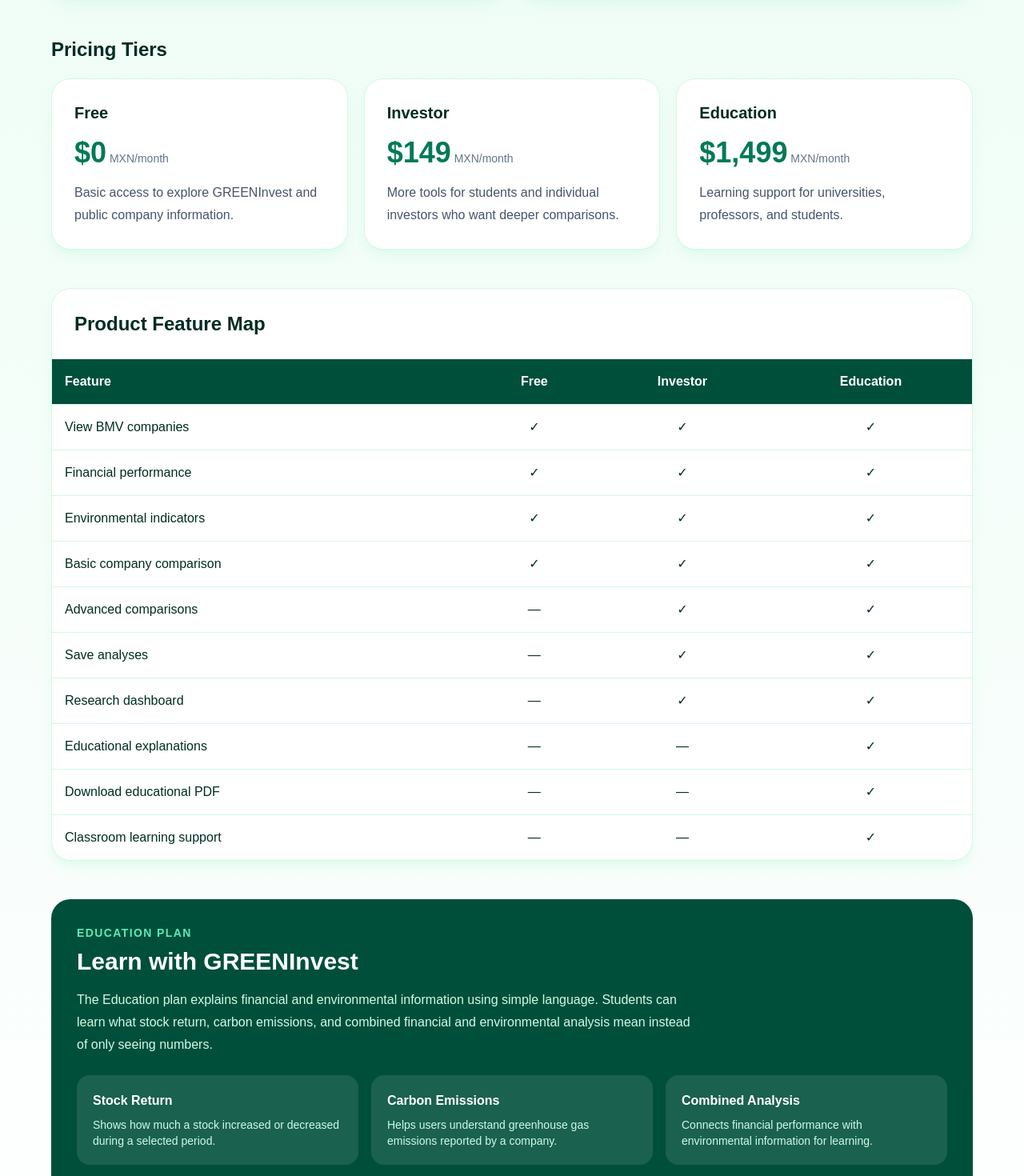
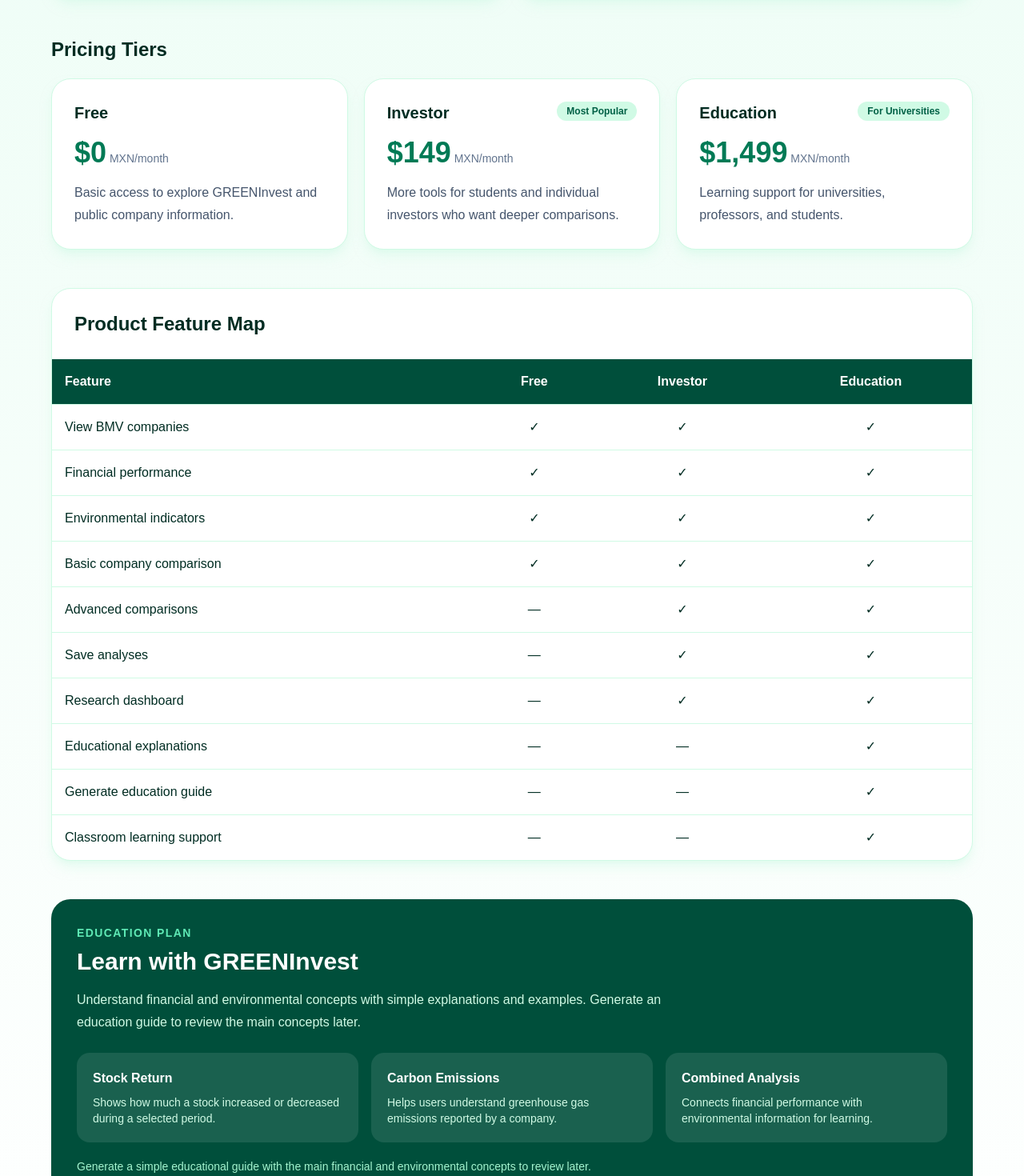
Before and after one commit to sofiacoria-afk/GreenInvest, a Next.js app: page /product in a window 1280 px wide. Shown: the part 460-1930 px from the top of the page at 80% size. Built offline with nearby package versions, Linux system fonts and the light colour scheme.

Commit message:
Polish product tiers and education guide

```diff
--- a/src/app/product/page.tsx
+++ b/src/app/product/page.tsx
@@ -9,8 +9,8 @@
 
 const plans = [
   { name: "Free", price: "$0", description: "Basic access to explore GREENInvest and public company information." },
-  { name: "Investor", price: "$149", description: "More tools for students and individual investors who want deeper comparisons." },
-  { name: "Education", price: "$1,499", description: "Learning support for universities, professors, and students." },
+  { name: "Investor", price: "$149", badge: "Most Popular", description: "More tools for students and individual investors who want deeper comparisons." },
+  { name: "Education", price: "$1,499", badge: "For Universities", description: "Learning support for universities, professors, and students." },
 ];
 
 const features = [
@@ -22,12 +22,54 @@
   ["Save analyses", false, true, true],
   ["Research dashboard", false, true, true],
   ["Educational explanations", false, false, true],
-  ["Download educational PDF", false, false, true],
+  ["Generate education guide", false, false, true],
   ["Classroom learning support", false, false, true],
 ] as const;
 
 function downloadEducationPdf() {
-  const html = `<!doctype html><html><head><meta charset="utf-8"><title>GREENInvest Education Guide</title><style>body{font-family:Arial,sans-serif;max-width:760px;margin:40px auto;color:#173d2b;line-height:1.6}h1,h2{color:#047857}.note{background:#ecfdf5;padding:16px;border-radius:12px}</style></head><body><h1>GREENInvest Education Guide</h1><p class="note">Simple concepts for educational use. GREENInvest is not financial advice.</p><h2>Stock Return</h2><p>Stock return shows how much the value of a stock increased or decreased during a selected period.</p><h2>Carbon Emissions</h2><p>Carbon emissions help users understand greenhouse gas emissions reported by a company. GREENInvest uses environmental information as one part of a broader sustainability analysis.</p><h2>Financial + Environmental Analysis</h2><p>Looking at financial performance and environmental information together can help students compare companies from more than one perspective.</p><h2>Remember</h2><p>One indicator does not explain the complete performance or impact of a company. Use the information as a starting point for research and learning.</p></body></html>`;
+  const html = `<!doctype html>
+<html>
+<head>
+<meta charset="utf-8">
+<title>GREENInvest Education Guide</title>
+<style>
+@page{margin:16mm}
+*{box-sizing:border-box}
+body{font-family:Arial,sans-serif;max-width:820px;margin:0 auto;color:#163c2b;line-height:1.55;background:#fff}
+.hero{background:#065f46;color:white;padding:34px;border-radius:18px;margin-bottom:24px}
+.eyebrow{font-size:12px;letter-spacing:2px;text-transform:uppercase;color:#a7f3d0;font-weight:bold}
+h1{font-size:34px;margin:8px 0 6px}h2{color:#047857;margin:0 0 10px;font-size:22px}
+.subtitle{color:#d1fae5;margin:0}
+.learn{background:#ecfdf5;border:1px solid #a7f3d0;padding:18px 20px;border-radius:14px;margin-bottom:20px}
+.cards{display:grid;gap:14px}
+.card{border:1px solid #d1fae5;border-radius:14px;padding:20px;break-inside:avoid}
+.label{font-size:11px;text-transform:uppercase;letter-spacing:1px;color:#059669;font-weight:bold;margin:12px 0 4px}
+.example{background:#f0fdf4;padding:10px 12px;border-radius:9px;margin-top:10px}
+.takeaways{background:#064e3b;color:white;padding:22px;border-radius:14px;margin-top:20px}
+.takeaways h2{color:#a7f3d0}.takeaways ul{margin-bottom:0}
+.footer{font-size:11px;color:#64748b;margin-top:20px;text-align:center}
+@media print{.hero,.learn,.card,.takeaways{-webkit-print-color-adjust:exact;print-color-adjust:exact}}
+</style>
+</head>
+<body>
+<section class="hero">
+<div class="eyebrow">GREENInvest · Education Plan</div>
+<h1>Education Guide</h1>
+<p class="subtitle">Financial & Environmental Basics</p>
+</section>
+<section class="learn">
+<h2>What you will learn</h2>
+<p>Understand three basic ideas used in GREENInvest and why looking at financial and environmental information together can support better research and learning.</p>
+</section>
+<div class="cards">
+<section class="card"><h2>1. Stock Return</h2><div class="label">What is it?</div><p>Stock return shows how much the value of a stock increased or decreased during a selected period.</p><div class="label">Why does it matter?</div><p>It helps users understand how a company's stock performed over time.</p><div class="example"><strong>Simple example:</strong> If a stock moves from MXN $100 to MXN $110, its price increased by 10%.</div></section>
+<section class="card"><h2>2. Carbon Emissions</h2><div class="label">What is it?</div><p>Carbon emissions are greenhouse gas emissions reported by a company as part of its environmental information.</p><div class="label">Why does it matter?</div><p>They help students consider part of a company's environmental impact and sustainability performance.</p><div class="example"><strong>Simple example:</strong> Two companies can have similar financial results but report different levels of carbon emissions.</div></section>
+<section class="card"><h2>3. Financial + Environmental Analysis</h2><div class="label">What is it?</div><p>This approach looks at financial performance and environmental information together instead of analyzing only one type of data.</p><div class="label">Why does it matter?</div><p>It gives students more than one perspective when comparing companies.</p><div class="example"><strong>Simple example:</strong> A company can show a positive stock return while still having environmental challenges that are useful to consider.</div></section>
+</div>
+<section class="takeaways"><h2>Key Takeaways</h2><ul><li>Financial performance is only one part of company analysis.</li><li>Environmental indicators add another perspective.</li><li>One indicator does not explain the complete performance or impact of a company.</li><li>Use GREENInvest as a starting point for research and learning.</li></ul></section>
+<p class="footer">For educational purposes only. GREENInvest does not provide financial advice.</p>
+</body>
+</html>`;
   const win = window.open("", "_blank");
   if (!win) return;
   win.document.write(html);
@@ -63,7 +105,7 @@
           <div className="mt-5 grid gap-5 md:grid-cols-3">
             {plans.map((plan) => (
               <article key={plan.name} className="rounded-3xl border border-emerald-100 bg-white p-7 shadow-lg shadow-emerald-100/50">
-                <h3 className="text-xl font-bold">{plan.name}</h3>
+                <div className="flex items-start justify-between gap-3"><h3 className="text-xl font-bold">{plan.name}</h3>{plan.badge && <span className="rounded-full bg-emerald-100 px-3 py-1 text-xs font-bold text-emerald-800">{plan.badge}</span>}</div>
                 <p className="mt-4 text-4xl font-bold text-emerald-700">{plan.price}<span className="text-sm font-normal text-slate-500"> MXN/month</span></p>
                 <p className="mt-4 leading-7 text-slate-600">{plan.description}</p>
               </article>
@@ -91,13 +133,13 @@
         <section className="mt-12 rounded-3xl bg-emerald-900 p-8 text-white">
           <p className="text-sm font-semibold uppercase tracking-widest text-emerald-300">Education Plan</p>
           <h2 className="mt-2 text-3xl font-bold">Learn with GREENInvest</h2>
-          <p className="mt-4 max-w-3xl leading-7 text-emerald-100">The Education plan explains financial and environmental information using simple language. Students can learn what stock return, carbon emissions, and combined financial and environmental analysis mean instead of only seeing numbers.</p>
+          <p className="mt-4 max-w-3xl leading-7 text-emerald-100">Understand financial and environmental concepts with simple explanations and examples. Generate an education guide to review the main concepts later.</p>
           <div className="mt-6 grid gap-4 md:grid-cols-3">
             <div className="rounded-2xl bg-white/10 p-5"><h3 className="font-bold">Stock Return</h3><p className="mt-2 text-sm text-emerald-100">Shows how much a stock increased or decreased during a selected period.</p></div>
             <div className="rounded-2xl bg-white/10 p-5"><h3 className="font-bold">Carbon Emissions</h3><p className="mt-2 text-sm text-emerald-100">Helps users understand greenhouse gas emissions reported by a company.</p></div>
             <div className="rounded-2xl bg-white/10 p-5"><h3 className="font-bold">Combined Analysis</h3><p className="mt-2 text-sm text-emerald-100">Connects financial performance with environmental information for learning.</p></div>
           </div>
-          <p className="mt-5 text-sm text-emerald-200">Education also includes an educational PDF option so users can save the main concepts and review them later.</p>\n          <button onClick={downloadEducationPdf} className="mt-5 rounded-xl bg-white px-5 py-3 font-semibold text-emerald-900 hover:bg-emerald-50">Generate Educational PDF</button>\n          <p className="mt-2 text-xs text-emerald-200">The print window lets users save the education guide as a PDF.</p>
+          <p className="mt-5 text-sm text-emerald-200">Generate a simple educational guide with the main financial and environmental concepts to review later.</p>\n          <button onClick={downloadEducationPdf} className="mt-5 rounded-xl bg-white px-5 py-3 font-semibold text-emerald-900 hover:bg-emerald-50">Generate Education Guide</button>\n
         </section>
 
         <div className="mt-10 text-center">
```
